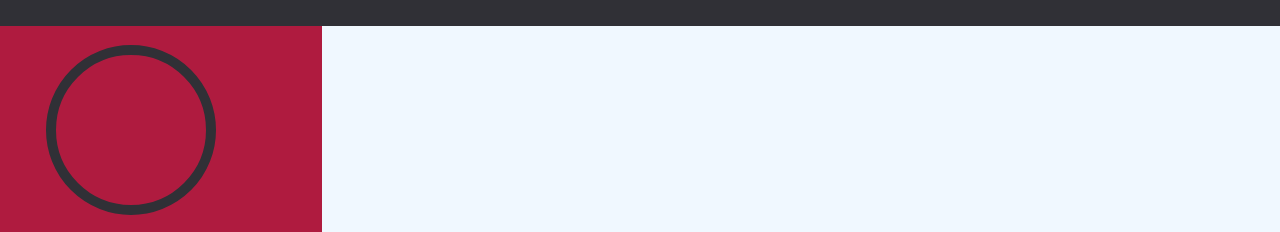
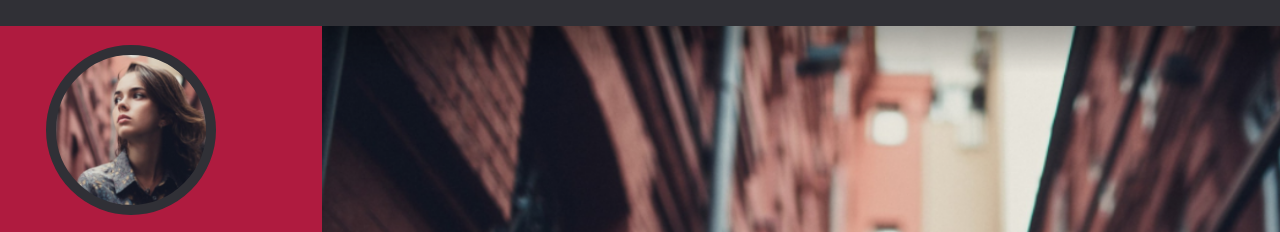
Before and after one commit to EvelOrtega/alexasmithdeveloperportifolio, a plain HTML site: page index.html in a window 1280 px wide. Shown: the top 232 px of the page. Drawn offline with nearby package versions, Linux system fonts and the light colour scheme; the site is published under a folder, as on GitHub Pages, so addresses that start at the root find nothing; a web font is replaced by a local one.

Commit message:
Update style.css

```diff
--- a/style.css
+++ b/style.css
@@ -69,7 +69,7 @@ p {
 .profile-pic {
   width: 150px;
   height: 150px;
-  background-image: url(/assets/profile.PNG);
+  background-image: url(assets/profile.PNG);
   background-size: cover;
   border-radius: 50%;
   border: solid 10px #303036;
@@ -80,7 +80,7 @@ p {
   background-color: aliceblue;
   border-radius: 0 16px 16px 0;
   display: flex;
-  background-image: url(/assets/img.PNG);
+  background-image: url(assets/img.PNG);
   background-repeat: no-repeat;
   background-size: cover;
 }
```
